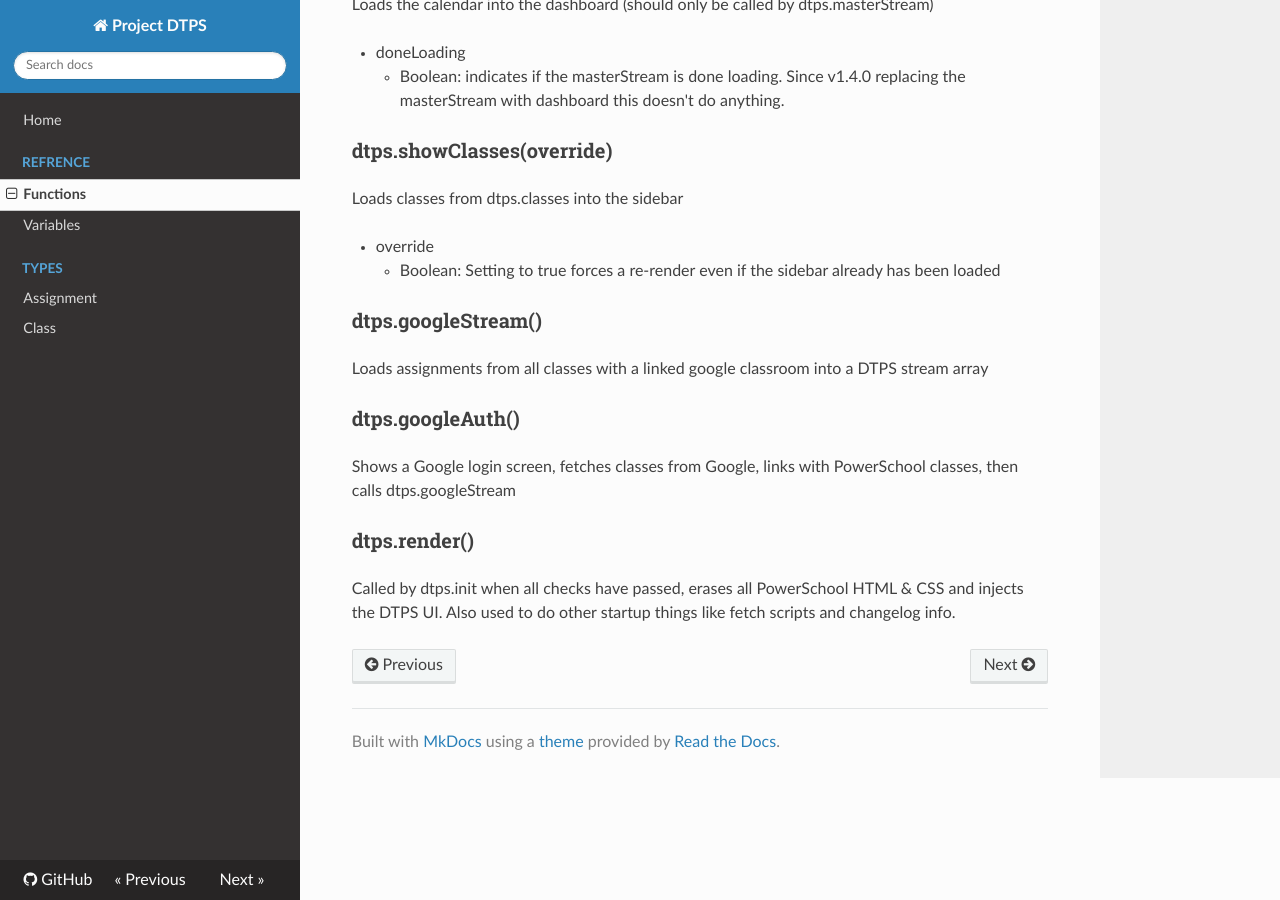
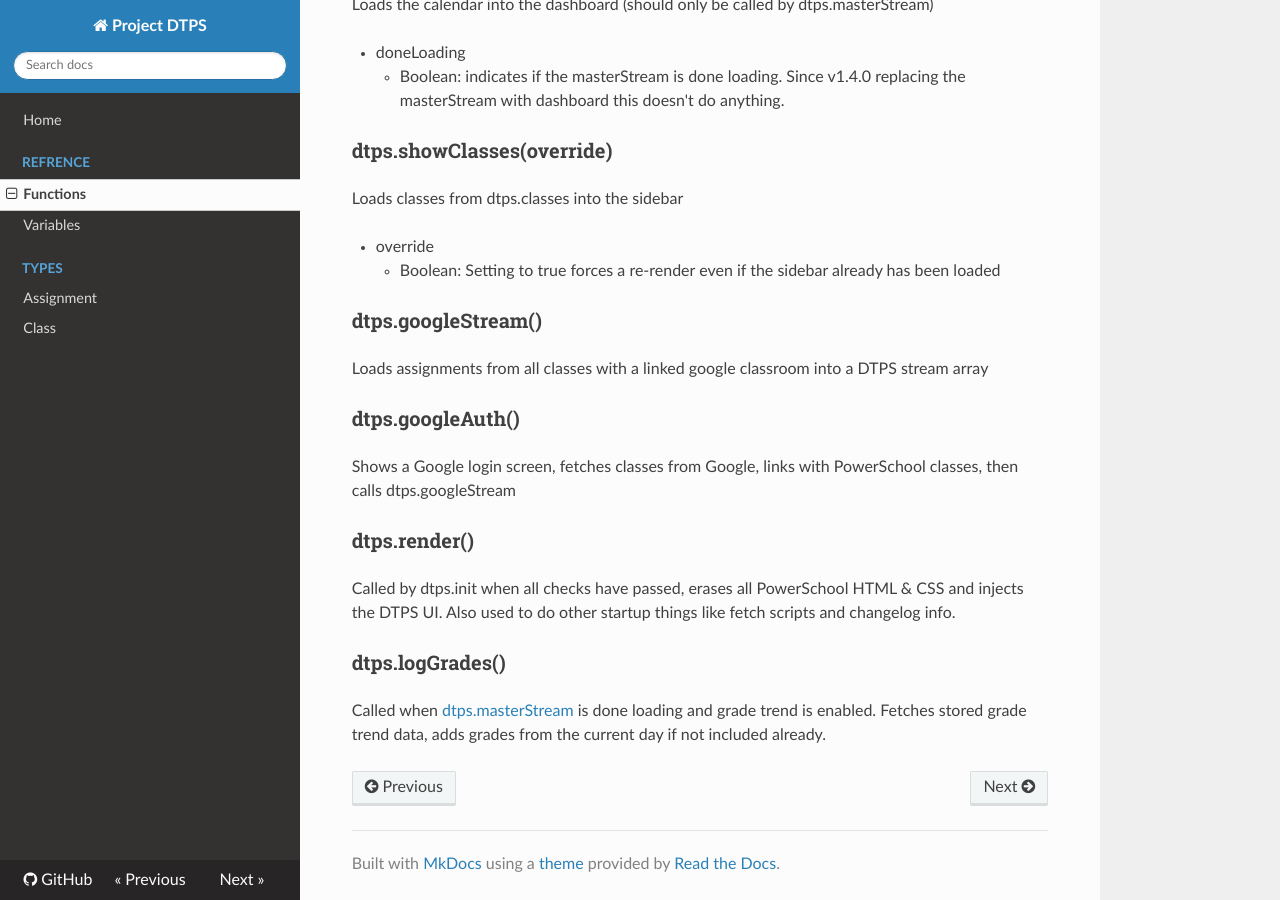
Before and after one commit to jottocraft/dtps, an MkDocs documentation site: the page built from docs/refrence/functions.md, in a window 1280 px wide and 900 px high, scrolled down 3476 px. Built offline with MkDocs 1.6.1, drawn with Linux system fonts in a browser that asks for light colours; nearby versions of some CDN libraries.

Commit message:
add grade trend stuff to docs

```diff
--- a/docs/refrence/functions.md
+++ b/docs/refrence/functions.md
@@ -126,3 +126,6 @@ Shows a Google login screen, fetches classes from Google, links with PowerSchool
 
 ### dtps.render()
 Called by dtps.init when all checks have passed, erases all PowerSchool HTML & CSS and injects the DTPS UI. Also used to do other startup things like fetch scripts and changelog info.
+
+### dtps.logGrades()
+Called when [dtps.masterStream](https://dtps.readthedocs.io/en/latest/refrence/functions/#dtpsmasterstreamdoneloading) is done loading and grade trend is enabled. Fetches stored grade trend data, adds grades from the current day if not included already.
```
